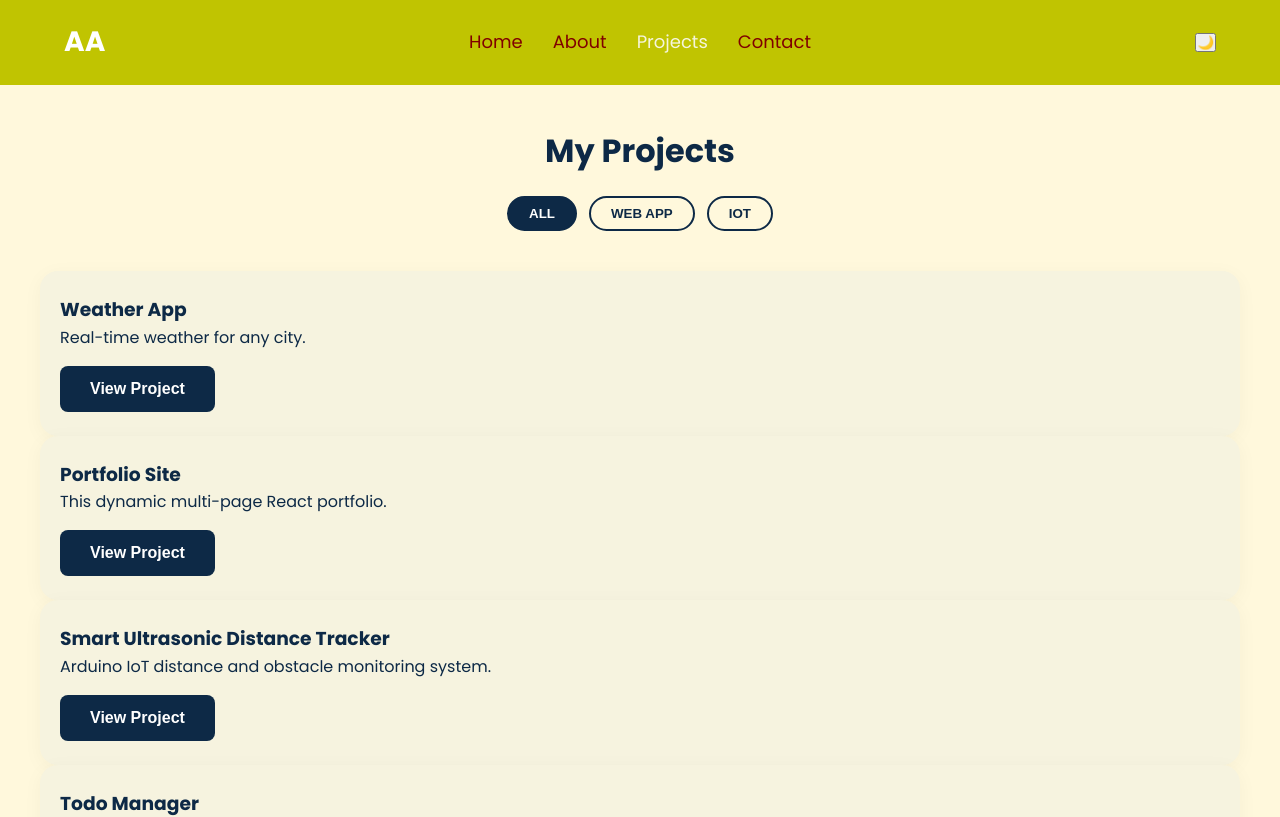
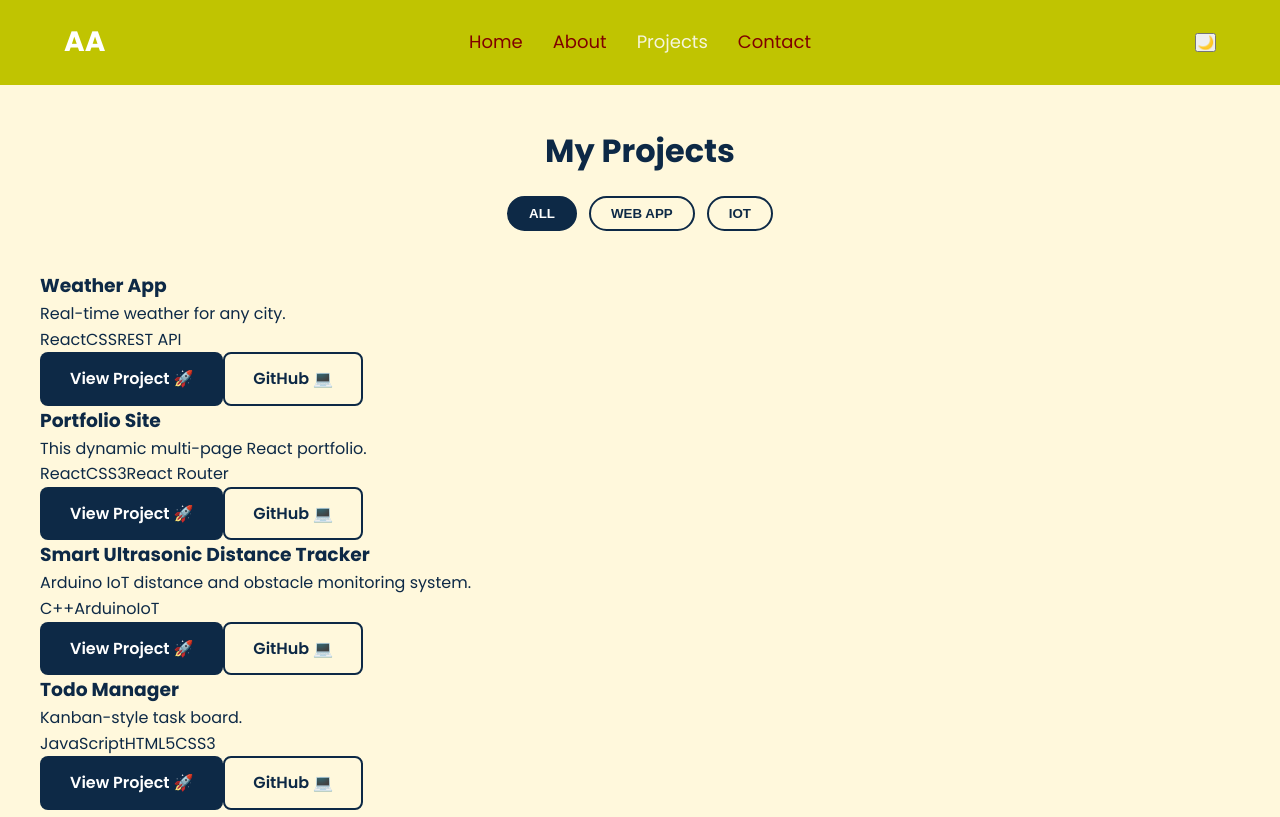
Before and after one commit to adishesharbatti-boop/portfolio_website_Adishesh, a React (Vite) app in the folder vite-project/: page /projects in a window 1280 px wide. Shown: the top 817 px of the page. Built offline with nearby package versions, Linux system fonts and the light colour scheme.

Commit message:
Update projectcard.jsx

```diff
--- a/vite-project/src/components/ProjectCard/projectcard.jsx
+++ b/vite-project/src/components/ProjectCard/projectcard.jsx
@@ -1,48 +1,40 @@
 import React from 'react';
-import './projectcard.css';
+import { Link } from 'react-router-dom';
 
-function ProjectCard({ project }) {
-  // Safety check to prevent crashing if project prop is missing
-  if (!project) return null;
+export default function ProjectCard({ project }) {
+  return (
+    <div className="project-card">
+      <div className="card-content">
+        <h3 className="project-title">{project.title}</h3>
+        <p className="project-description">{project.description}</p>
 
-  const { title, description, tech = [], link, github } = project;
-
-  return (
-    <article className="project-card">
-      <div className="project-card-body">
-        <h3>{title || 'Untitled Project'}</h3>
-        <p>{description || 'No description provided.'}</p>
-
-        {tech.length > 0 && (
-          <div className="project-tags">
-            {tech.map(t => (
-              <span key={t} className="tag">
-                {t}
-              </span>
+        {/* Tags */}
+        <div className="tags-container">
+          {project.tags?.map((tag, index) => (
+            <span key={index} className="tag">{tag}</span>
           ))}
         </div>
-        )}
+      </div>
 
-        <div className="project-card-actions" style={{ marginTop: '15px', display: 'flex', gap: '10px' }}>
-          {link ? (
-            <a href={link} target="_blank" rel="noopener noreferrer" className="btn btn-primary">
-              View Live 🚀
-            </a>
-          ) : (
-            <button className="btn btn-primary" disabled>
-              View Project
-            </button>
-          )}
+      {/* Buttons */}
+      <div className="button-group">
+        {/* Navigates to detail page */}
+        <Link to={`/projects/${project.id}`} className="btn btn-primary">
+          View Project 🚀
+        </Link>
 
-          {github && (
-            <a href={github} target="_blank" rel="noopener noreferrer" className="btn btn-secondary">
+        {/* GitHub Button */}
+        {project.githubLink && (
+          <a
+            href={project.githubLink}
+            target="_blank"
+            rel="noopener noreferrer"
+            className="btn btn-secondary"
+          >
             GitHub 💻
           </a>
         )}
       </div>
     </div>
-    </article>
   );
 }
-
-export default ProjectCard;
```
Lines whose indentation alone changed are shown as unchanged.
